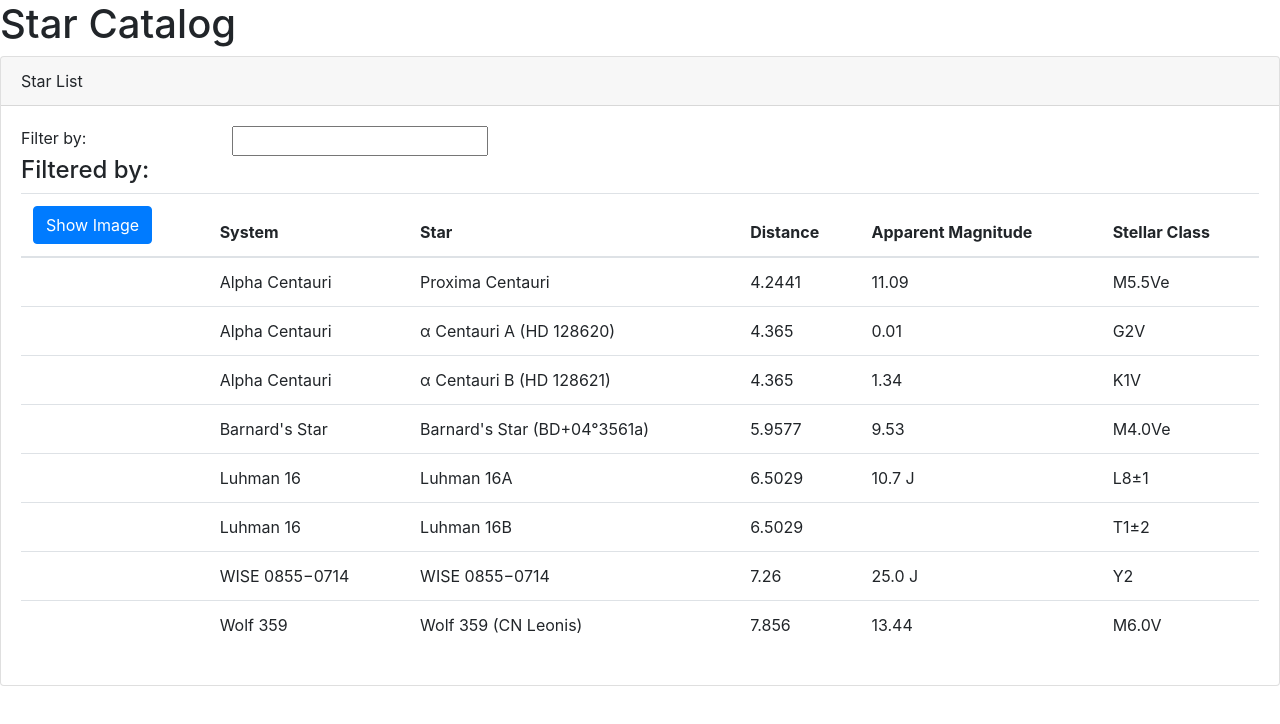
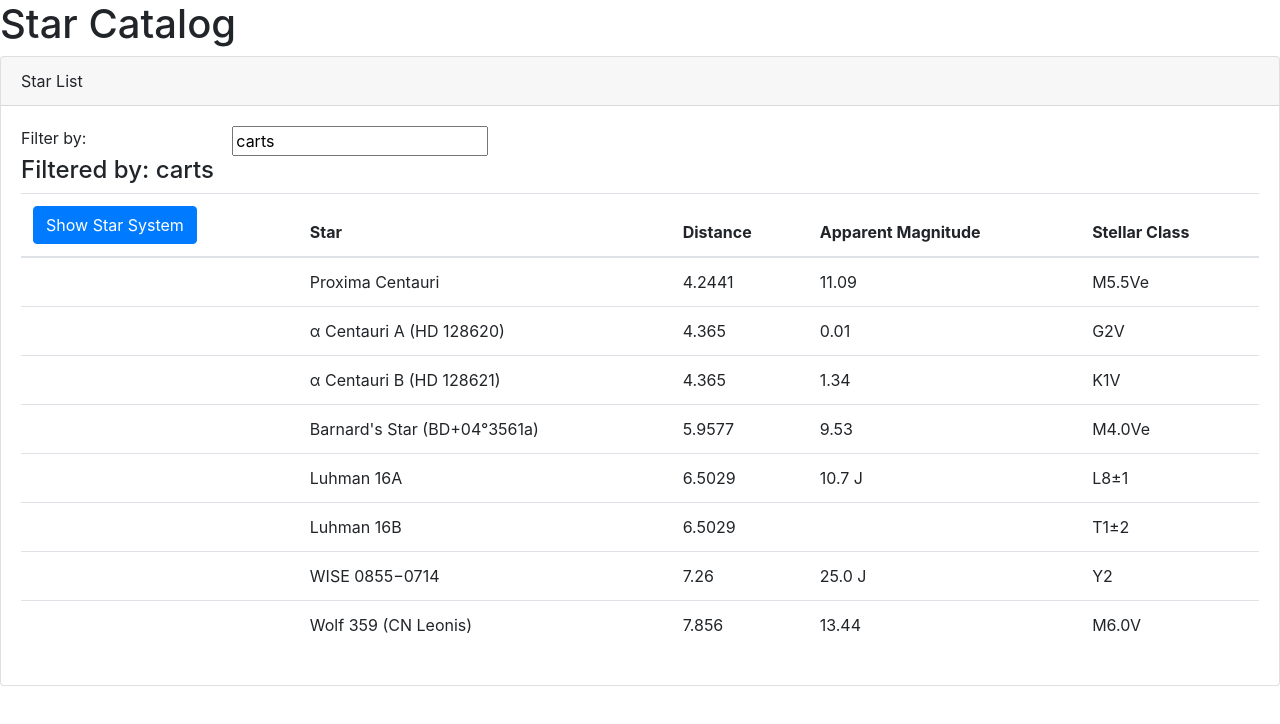
Before and after one commit to cwilkens/star-catalog, an Angular app: page / in a window 1280 px wide. Shown: the top 724 px of the page. Built offline with nearby package versions, Linux system fonts and the light colour scheme.

Commit message:
make star system column toggleable

```diff
--- a/src/app/app.module.ts
+++ b/src/app/app.module.ts
@@ -1,5 +1,6 @@
 import { BrowserModule } from '@angular/platform-browser';
 import { NgModule } from '@angular/core';
+import { FormsModule } from '@angular/forms';
 
 import { AppRoutingModule } from './app-routing.module';
 import { AppComponent } from './app.component';
@@ -12,7 +13,8 @@ import { StarListComponent } from './stars/star-list.component';
   ],
   imports: [
     BrowserModule,
-    AppRoutingModule
+    AppRoutingModule,
+    FormsModule
   ],
   providers: [],
   bootstrap: [AppComponent]
--- a/src/app/stars/star-list.component.html
+++ b/src/app/stars/star-list.component.html
@@ -6,12 +6,13 @@
         <div class='row'>
             <div class='col-md-2'>Filter by:</div>
             <div class='col-md-4'>
-                <input type='text' />
+                <input type='text'
+                    [(ngModel)]='starFilter' />
             </div>
         </div>
         <div class='row'>
             <div class='col-md-6'>
-                <h4>Filtered by:</h4>
+                <h4>Filtered by: {{starFilter}}</h4>
             </div>
         </div>
         <div class='table-responsive'>
@@ -20,11 +21,12 @@
                 <thead>
                     <tr>
                         <th>
-                            <button class='btn btn-primary'>
-                                Show Image
+                            <button class='btn btn-primary'
+                                (click)='toggleStarSystem()'>
+                                {{showStarSystem ? 'Hide' : 'Show'}} Star System
                             </button>
                         </th>
-                        <th>System</th>
+                        <!-- <th>System</th> -->
                         <th>Star</th>
                         <th>Distance</th>
                         <th>Apparent Magnitude</th>
@@ -33,8 +35,9 @@
                 </thead>
                 <tbody>
                     <tr *ngFor='let star of stars'>
-                        <td></td>
-                        <td>{{ star.starSystem }}</td>
+                        <!-- <td>
+                        </td> -->
+                        <td><div *ngIf='showStarSystem'>{{ star.starSystem }}</div></td>
                         <td>{{ star.starName }}</td>
                         <td>{{ star.starDistance }}</td>
                         <td>{{ star.apparentMag }}</td>
--- a/src/app/stars/star-list.component.ts
+++ b/src/app/stars/star-list.component.ts
@@ -6,6 +6,8 @@ import { Component } from '@angular/core';
 })
 export class StarListComponent {
     pageTitle: string = 'Star List';
+    showStarSystem: boolean = false;
+    starFilter: string = 'carts';
     stars: any[]= [
         {
             "starId": 1,
@@ -73,4 +75,8 @@ export class StarListComponent {
         }
 
     ];
+
+    toggleStarSystem(): void {
+        this.showStarSystem = !this.showStarSystem;
+    }
 }
```
